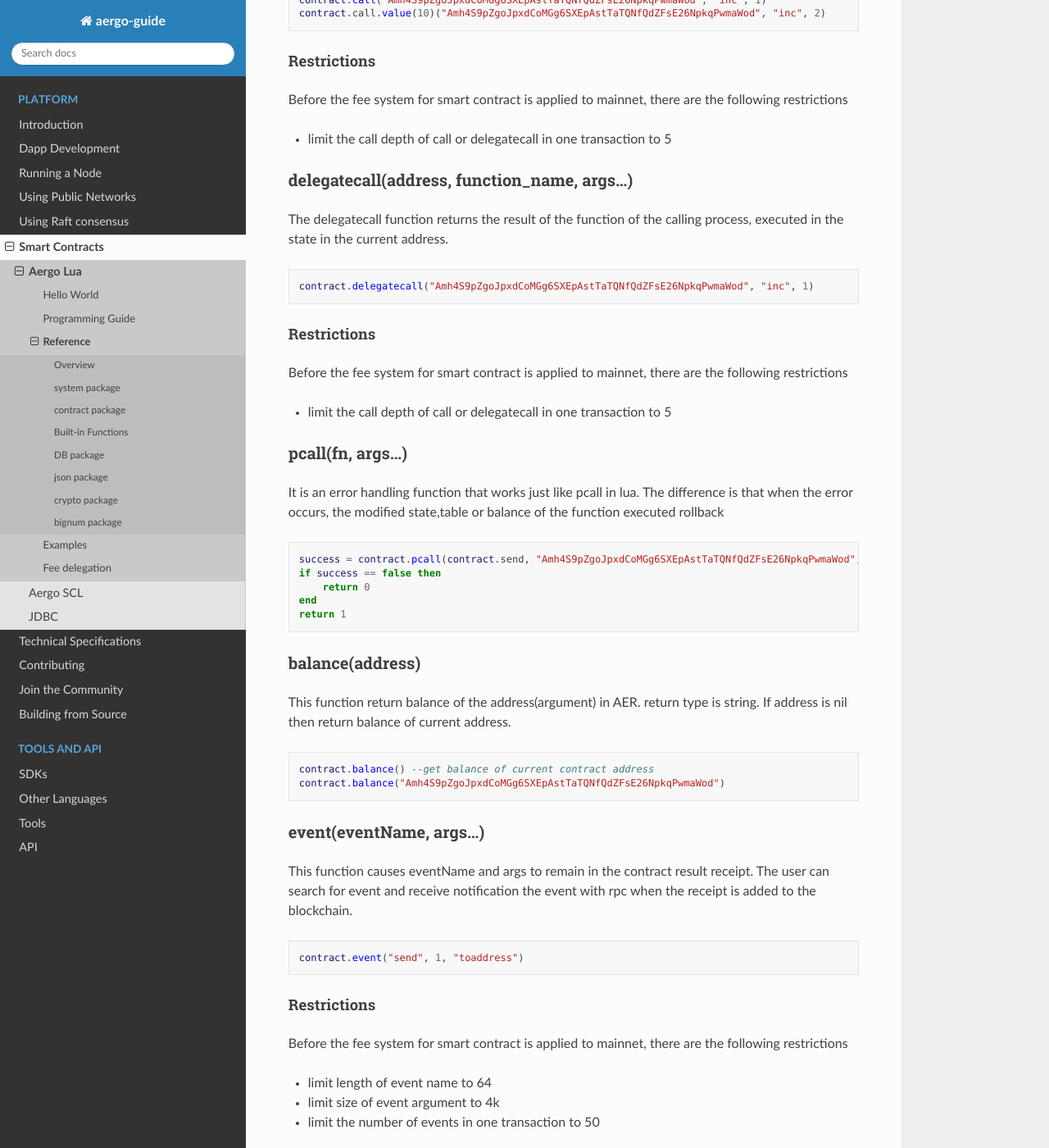
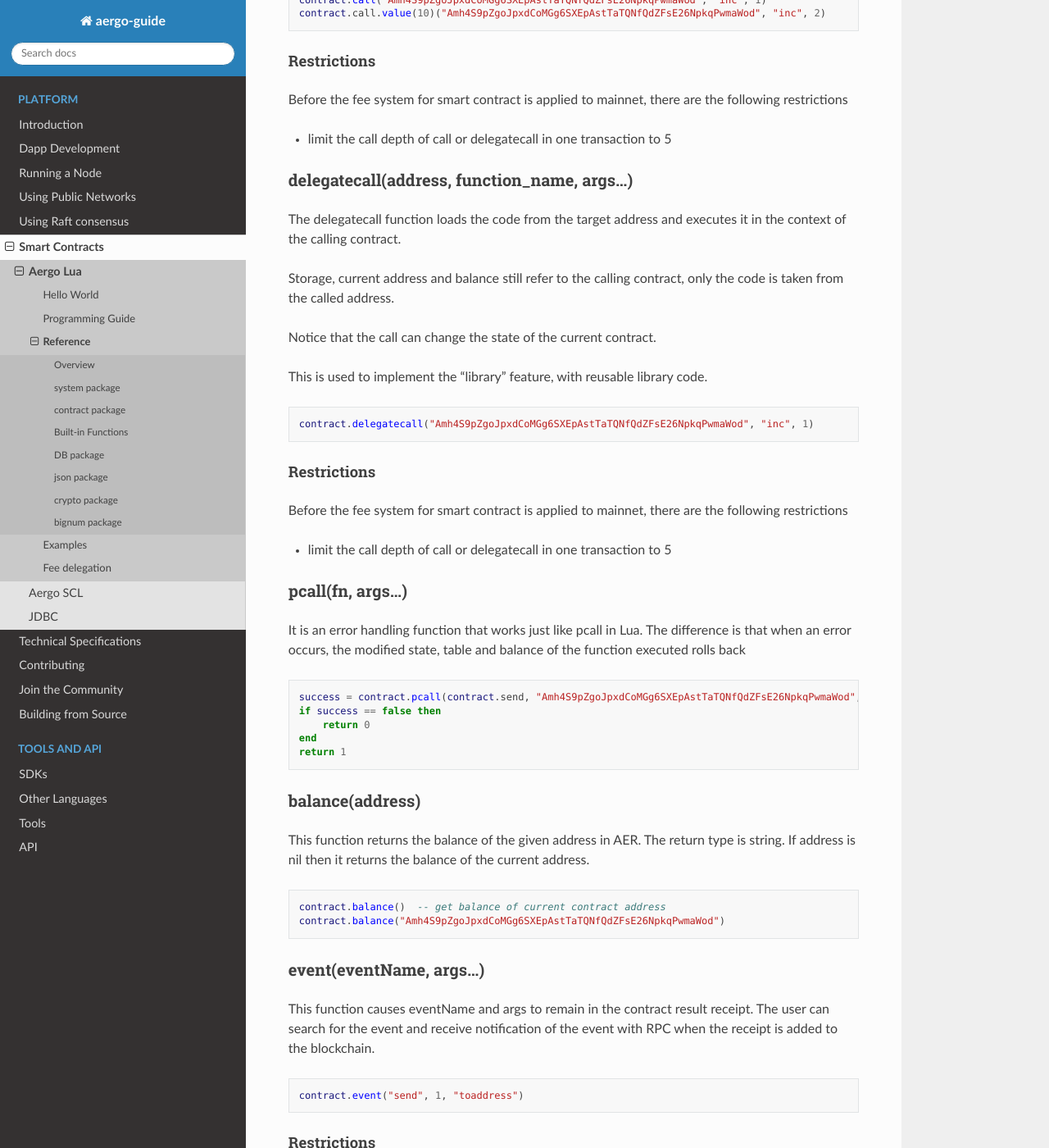
Before and after one commit to aergoio/guide, a Sphinx documentation site: the page built from source/smart-contracts/lua/reference.md, in a window 1280 px wide and 1400 px high, scrolled down 3406 px. Shown: the whole window at 82% size. Built offline with Sphinx 7.4.7 and the Read the Docs theme 2.0.0, drawn with Linux system fonts in a browser that asks for light colours; some of the changed text lies outside the part shown.

Commit message:
Update reference.md

````diff
--- a/source/smart-contracts/lua/reference.md
+++ b/source/smart-contracts/lua/reference.md
@@ -98,28 +98,39 @@
     addr = contract.deploy.value("1 aergo")(src, system.getContractID())
 ```
 ### call(address, function_name, args...)
-The call function returns the result of the function of the contract being executed in the state of the corresponding address.
-* In addition, can call the value function to send a coin.
-Value function can get string, number, bignum argument like send function.
+The call function executes a function on another contract and returns the result. The call is executed in the context of the target contract's state.
+
+* In addition, we can call the value function to send a coin.
+The value function accepts a string, a number or a bignum as the argument like the send function.
+
 ```lua
 contract.call("Amh4S9pZgoJpxdCoMGg6SXEpAstTaTQNfQdZFsE26NpkqPwmaWod", "inc", 1)
 contract.call.value(10)("Amh4S9pZgoJpxdCoMGg6SXEpAstTaTQNfQdZFsE26NpkqPwmaWod", "inc", 2)
 ```
+
 #### Restrictions
 Before the fee system for smart contract is applied to mainnet, there are the following restrictions
 - limit the call depth of call or delegatecall in one transaction to 5
 
 ### delegatecall(address, function_name, args...)
-The delegatecall function returns the result of the function of the calling process, executed in the state in the current address.
+The delegatecall function loads the code from the target address and executes it in the context of the calling contract.
+
+Storage, current address and balance still refer to the calling contract, only the code is taken from the called address.
+
+Notice that the call can change the state of the current contract.
+
+This is used to implement the "library" feature, with reusable library code.
+
 ```lua
 contract.delegatecall("Amh4S9pZgoJpxdCoMGg6SXEpAstTaTQNfQdZFsE26NpkqPwmaWod", "inc", 1)
 ```
+
 #### Restrictions
 Before the fee system for smart contract is applied to mainnet, there are the following restrictions
 - limit the call depth of call or delegatecall in one transaction to 5
 
 ### pcall(fn, args...)
-It is an error handling function that works just like pcall in lua. The difference is that when the error occurs, the modified state,table or balance of the function executed rollback
+It is an error handling function that works just like pcall in Lua. The difference is that when an error occurs, the modified state, table and balance of the function executed rolls back
 
 ```lua
 success = contract.pcall(contract.send, "Amh4S9pZgoJpxdCoMGg6SXEpAstTaTQNfQdZFsE26NpkqPwmaWod", "1 AERGO")
@@ -128,41 +139,52 @@
 end
 return 1
 ```
+
 ### balance(address)
-This function return balance of the address(argument) in AER. return type is string.
-If address is nil then return balance of current address.
+This function returns the balance of the given address in AER. The return type is string.
+If address is nil then it returns the balance of the current address.
+
 ```lua
-contract.balance() --get balance of current contract address
+contract.balance()  -- get balance of current contract address
 contract.balance("Amh4S9pZgoJpxdCoMGg6SXEpAstTaTQNfQdZFsE26NpkqPwmaWod")
 ```
 
 ### event(eventName, args...)
-This function causes eventName and args to remain in the contract result receipt. The user can search for event and receive notification the event with rpc when the receipt is added to the blockchain.
+This function causes eventName and args to remain in the contract result receipt.
+The user can search for the event and receive notification of the event with RPC when the receipt is added to the blockchain.
+
 ```lua
 contract.event("send", 1, "toaddress")
 ```
+
 #### Restrictions
 Before the fee system for smart contract is applied to mainnet, there are the following restrictions
 - limit length of event name to 64
 - limit size of event argument to 4k
 - limit the number of events in one transaction to 50
 
-#### Search event and receive notification with aergocli
-you can search for events with event name "send" in the contract address(AmhbdCEg4TUFm6Hpdoz8d81eSdzRncsekBLN3mYgLCbAVdPnu1MZ)
+#### Examples: searching for event and receiving notification with aergocli
+
+Searching for events with name "send" from the contract address AmhbdCEg4TUFm6Hpdoz8d81eSdzRncsekBLN3mYgLCbAVdPnu1MZ
+
 ``` bash
 ./aergocli event list --address AmhbdCEg4TUFm6Hpdoz8d81eSdzRncsekBLN3mYgLCbAVdPnu1MZ --event send
 ```
-you can search for events with event argument 0 is 1 and argument 1 is "toaddress" in the contract address(AmhbdCEg4TUFm6Hpdoz8d81eSdzRncsekBLN3mYgLCbAVdPnu1MZ)
+
+Searching for events where argument 0 is 1 and argument 1 is "toaddress" in the contract address AmhbdCEg4TUFm6Hpdoz8d81eSdzRncsekBLN3mYgLCbAVdPnu1MZ
+
 ``` bash
 ./aergocli event list --address AmhbdCEg4TUFm6Hpdoz8d81eSdzRncsekBLN3mYgLCbAVdPnu1MZ --argfilter '{"0":1, "1":"toaddress"}'
 ```
-you can get notified for events with event name "send" for contract(AmhbdCEg4TUFm6Hpdoz8d81eSdzRncsekBLN3mYgLCbAVdPnu1MZ)
+
+Getting notifications for events with name "send" for contract AmhbdCEg4TUFm6Hpdoz8d81eSdzRncsekBLN3mYgLCbAVdPnu1MZ
+
 ``` bash
 ./aergocli event stream --address AmhbdCEg4TUFm6Hpdoz8d81eSdzRncsekBLN3mYgLCbAVdPnu1MZ --event send
 ```
 
 ### stake(amount), unstake(amount), vote([bps,...]), voteDao(arg1, arg2,...)
-you can do governance(stake, unstake, vote, voteDao) in contract with contract address
+You can do governance (stake, unstake, vote, voteDao) in the smart contract, using the contract address
 
 ```lua
 contract.stake("1 aergo")
@@ -186,17 +208,22 @@
 ```
 The string, math, and table packages are available. However, you can not use the random, randomseed functions in the math package.
 
+
 ## DB package
+
 If the smart contract is handling simple types of data, it would not be difficult to implement using only the basic APIs (getItem(), setItem()). However, complex data structures, data association, scope queries, filtering, sorting, and other features require the complexity and size of the data logic so developers can not focus on critical business logic. To solve this problem, Aergo supports SQL. This section details the types and usage of SQL APIs available in smart contracts
 
 > Note: The db package is currently only available on private networks and publicly on [SQL TestNet](https://sqltestnet.aergoscan.io/).
 
 ### exec(sql)
-This function perform DDL or DML statements
+This function performs DDL or DML statements
+
 ### query(sql)
-This function perform SELECT statements and return result set object
+This function performs SELECT statements and returns a result set object
+
 ### prepare(sql)
-This function create prepared statement and return statement object
+This function creates a prepared statement and returns a statement object
+
 ```lua
 -- create customer table
 function createTable()
@@ -214,12 +241,16 @@
       id, passwd, name, birth, mobile)
 end
 ```
-### functions of result set object
-Object functions must be called with the: operator
+
+### Functions of result set object
+Object functions must be called with the `:` operator
+
 #### next
-This function prepare the next result row. Returns false if there is a row, false if it is not.
+This function prepares the next result row. Returns `true` if there is a row, otherwise `false`
+
 #### get
-This function return result row
+This function returns a result row
+
 ```lua
 function query(id)
   local rt = {}
@@ -238,12 +269,15 @@
   return rt
 end
 ```
-### functions of prepared statement object
-equivalent to the prepareStatement object in JDBC. You can use the parameters in SELECT or DML to view, add, modify, or delete information.
-#### query(bind1 , bind2, ....)
-This function execute SELECT statement by specifying argument value corresponding to bind parameter and return result set object
+
+### Functions of prepared statement object
+You can use the parameters in the SELECT or DML statement to view, add, modify, or delete information.
+
+#### query(bind1, bind2, ....)
+This function executes a SELECT statement using the specified argument values corresponding to bind parameters and returns a result set object
+
 #### exec(bind1, bind2, ....)
-This function execute DML statement by specifying argument value corresponding to bind parameter
+This function executes a DML statement using the specified argument values corresponding to bind parameters
 
 ### SQL Restrictions
 Smart Contract's SQL processing engine is built on SQLite. Therefore, detailed SQL usage grammar can be found at <https://sqlite.org/lang.html> and <https://sqlite.org/lang_corefunc.html>. However, because of the stability and security of the Aergo, not all SQL is allowed.
@@ -255,6 +289,7 @@
 * real
 * null
 * date, datetime
+
 #### SQL statement
 The allowed SQL statements are listed below. However, DDL and DML are only allowed in smart contract transactions.
 * DDL
@@ -265,6 +300,7 @@
     * INSERT, UPDATE, DELETE, REPLACE
 * Query
     * SELECT
+
 #### Function
 The following is an unavailable list
 * Data and time related functions can be used except 'now' timestring and 'localtime' modifier
@@ -276,6 +312,7 @@
 * Core: <https://www.sqlite.org/lang_corefunc.html>
 * Date and time: <https://www.sqlite.org/lang_datefunc.html>
 * Aggregation: <https://www.sqlite.org/lang_aggfunc.html>
+
 #### Constraint
 The following constraints can be used.
 * NOT NULL
@@ -308,7 +345,7 @@
 
 
 ## json package
-Json package is provided for user convenience in input and output. This package allows automatic conversion between Json format strings and Lua Table structures.
+Json package is provided for user convenience in input and output. This package allows automatic conversion between JSON format strings and Lua Table structures.
 
 ### encode(arg)
 This function returns a JSON-formatted string with the given lua value.
````
Also changed, not shown: other parts of source/smart-contracts/lua/reference.md (+4 -4 lines).
